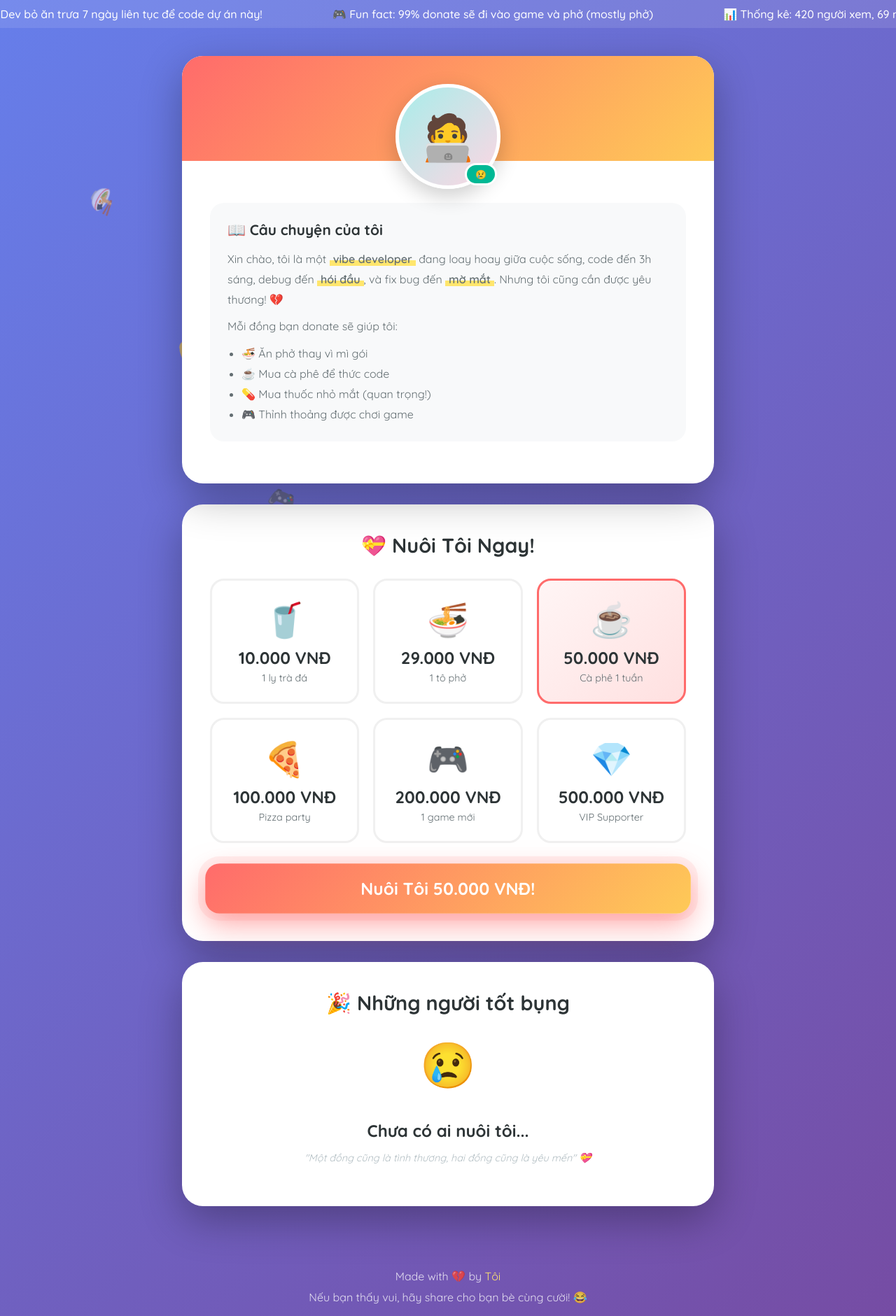
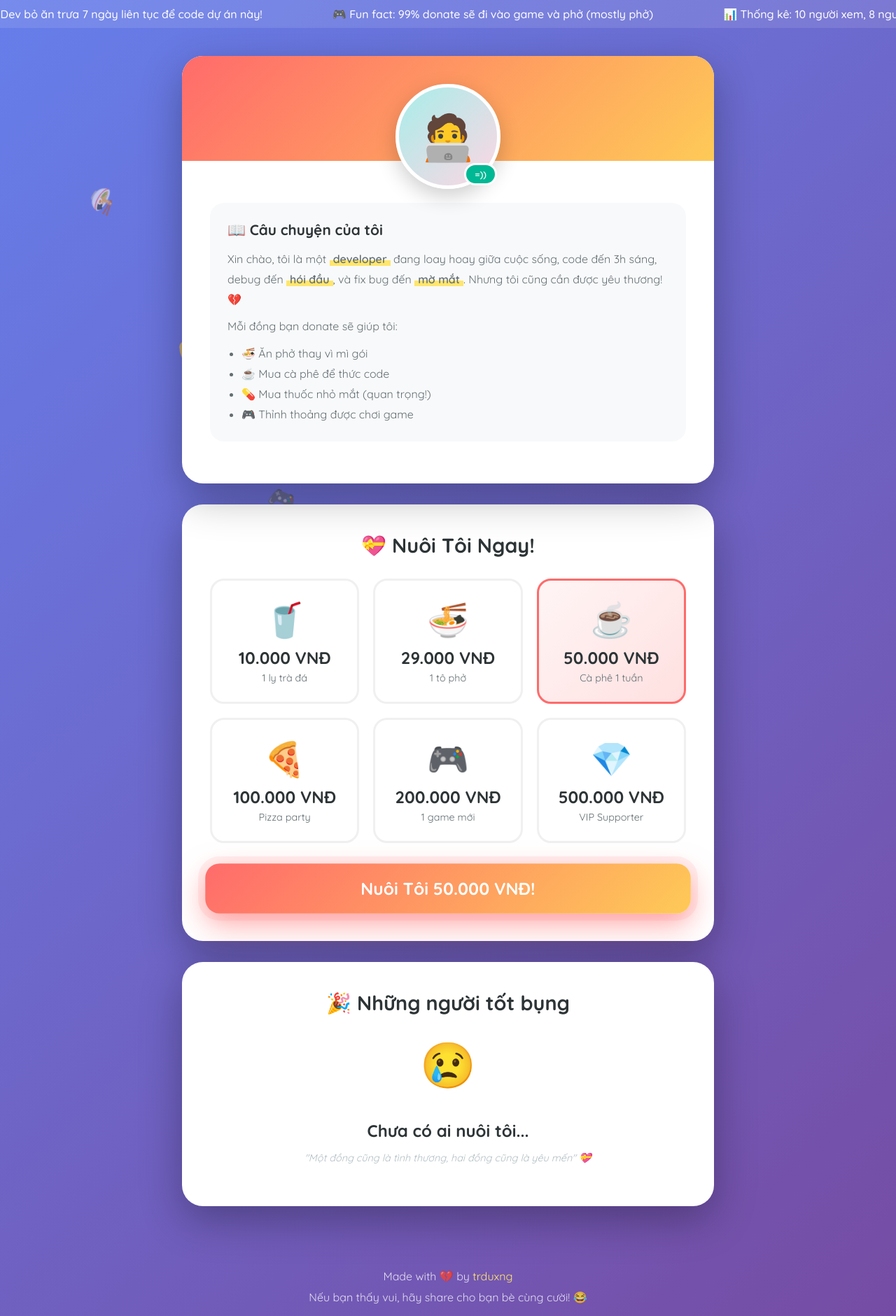
Before and after one commit to trduxng/donate, a plain HTML site: page index.html in a window 1280 px wide. Shown: the top 1881 px of the page at 70% size. Drawn offline with Linux system fonts and the light colour scheme.

Commit message:
sua thong tin

```diff
--- a/index.html
+++ b/index.html
@@ -775,16 +775,16 @@
             // 👤 THÔNG TIN CÁ NHÂN
             // ═══════════════════════════════════════════════════════════════════
             avatar: "🧑‍💻",                         // Avatar (emoji hoặc link ảnh)
-            statusBadge: "😢",                     // Badge trạng thái bên cạnh avatar
-            authorName: "Tôi",                    // Tên hiển thị ở footer
-            authorLink: "",                       // Link tới profile (để trống nếu không có)
+            statusBadge: "=))",                     // Badge trạng thái bên cạnh avatar
+            authorName: "trduxng",                    // Tên hiển thị ở footer
+            authorLink: "https://www.instagram.com/tr.duxng/",                       // Link tới profile (để trống nếu không có)
 
             // ═══════════════════════════════════════════════════════════════════
             // 📖 CÂU CHUYỆN CỦA BẠN
             // ═══════════════════════════════════════════════════════════════════
             storyTitle: "📖 Câu chuyện của tôi",
             storyContent: `
-                <p>Xin chào, tôi là một <span class="highlight">vibe developer</span> đang loay hoay giữa cuộc sống, code đến 3h sáng, debug đến <span class="highlight">hói đầu</span>, và fix bug đến <span class="highlight">mờ mắt</span>. Nhưng tôi cũng cần được yêu thương! 💔</p>
+                <p>Xin chào, tôi là một <span class="highlight">developer</span> đang loay hoay giữa cuộc sống, code đến 3h sáng, debug đến <span class="highlight">hói đầu</span>, và fix bug đến <span class="highlight">mờ mắt</span>. Nhưng tôi cũng cần được yêu thương! 💔</p>
                 <p>Mỗi đồng bạn donate sẽ giúp tôi:</p>
                 <ul style="margin-top: 10px; margin-left: 20px;">
                     <li>🍜 Ăn phở thay vì mì gói</li>
@@ -800,7 +800,7 @@
             marqueeItems: [
                 "🔥 BREAKING: Dev bỏ ăn trưa 7 ngày liên tục để code dự án này!",
                 "🎮 Fun fact: 99% donate sẽ đi vào game và phở (mostly phở)",
-                "📊 Thống kê: 420 người xem, 69 người cười, 0 người donate",
+                "📊 Thống kê: 10 người xem, 8 người cười, 0 người donate",
                 "☕ Đang cần gấp cà phê để fix bug nghiêm trọng (game lag)",
                 "🏆 TOP DONOR: Anonymous - 500k | Lời nhắn: \"Code đẹp đấy, ăn đi em\"",
             ],
```
